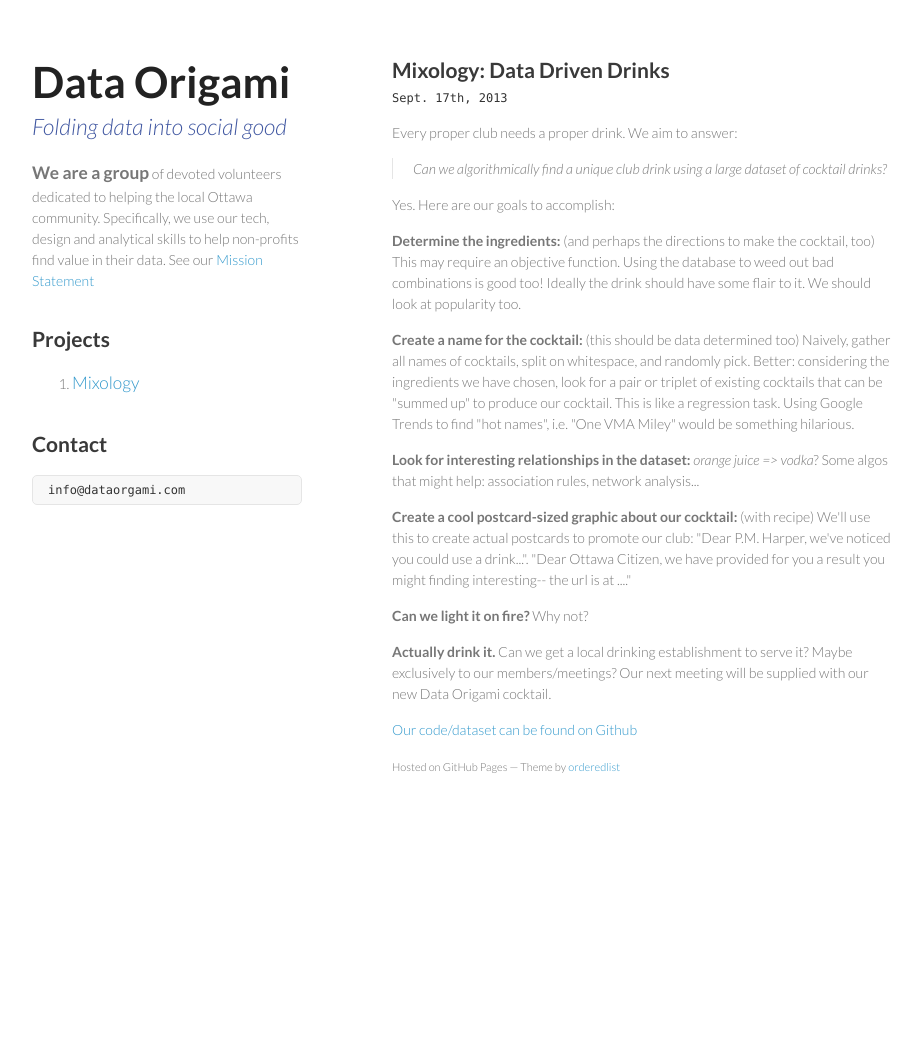
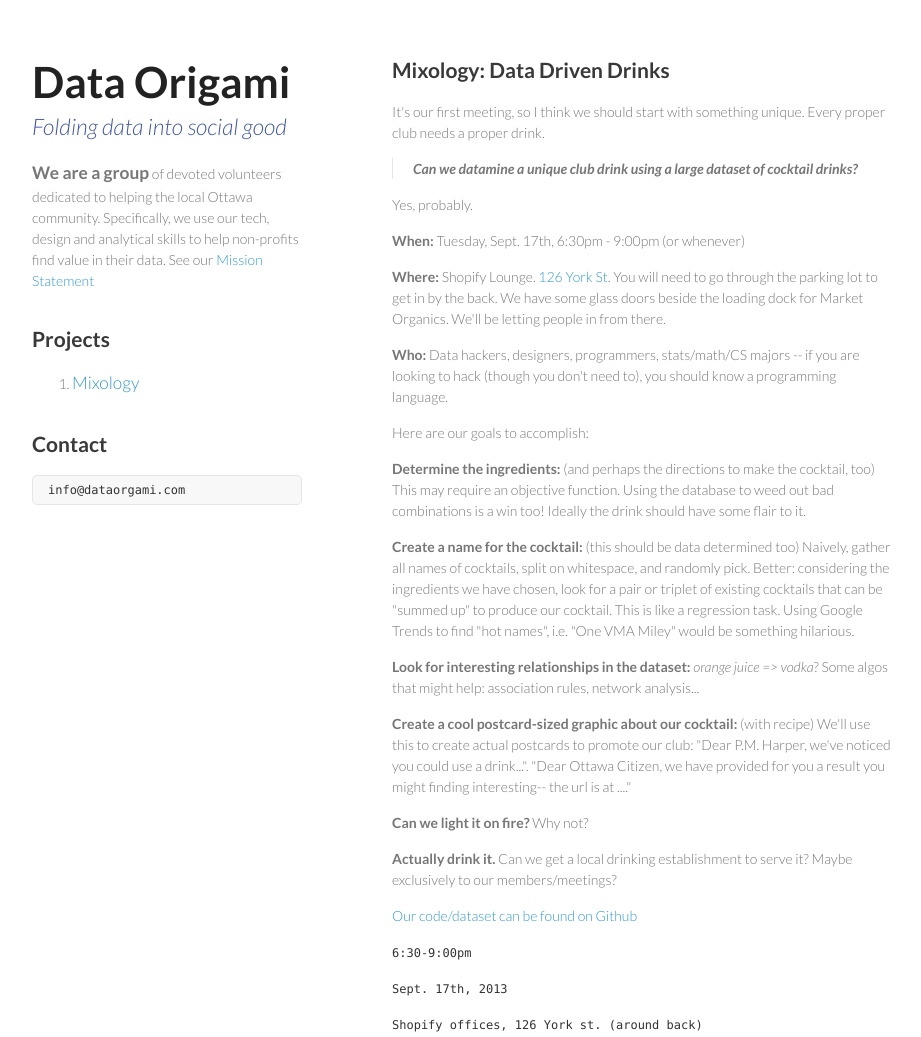
Before and after one commit to DataOrigami/DataOrigami.github.io, a plain HTML site: page index.html in a window 1280 px wide. Shown: the top 1037 px of the page, without its empty margins (178-1099 px from the left). Before the commit the page ends 841 px from the top, so only its background shows below. Drawn offline with nearby package versions, Linux system fonts and the light colour scheme.

Commit message:
adding dates + address

```diff
--- a/index.html
+++ b/index.html
@@ -53,15 +53,20 @@
 
       </header>
       <section>
-        <h2 id="mixology" style="margin-bottom: 5px;">Mixology: Data Driven Drinks</h2>
-        <p><code>Sept. 17th, 2013</code></p>
-        <p>Every proper club needs a proper drink. We aim to answer:</p>
+        <h2 id="mixology" style="margin-bottom: 20px;">Mixology: Data Driven Drinks</h2>
+        <p>It's our first meeting, so I think we should start with something unique. Every proper club needs a proper drink.</p>
 
-        <p><blockquote> Can we algorithmically find a unique club drink using a large dataset of cocktail drinks? </blockquote> </p>
+        <p><blockquote> <b>Can we datamine a unique club drink using a large dataset of cocktail drinks?</b> </blockquote> </p>
 
-        <p>Yes. Here are our goals to accomplish: </p>
+        <p>Yes, probably.</p>
 
-        <p><b>Determine the ingredients:</b> (and perhaps the directions to make the cocktail, too) This may require an objective function. Using the database to weed out bad combinations is good too! Ideally the drink should have some flair to it. We should look at popularity too. </p>
+        <p><b>When:</b> Tuesday, Sept. 17th, 6:30pm - 9:00pm (or whenever)</p>
+        <p><b>Where:</b> Shopify Lounge. <a href="https://maps.google.ca/maps?q=126+york+st,+ottawa&ll=45.42931,-75.689728&spn=0.00224,0.005681&hnear=126+York+St,+Ottawa,+Ottawa+Division,+Ontario&gl=ca&t=m&z=18&iwloc=A">126 York St</a>. You will need to go through the parking lot to get in by the back. We have some glass doors beside the loading dock for Market Organics. We'll be letting people in from there.</p>
+        <p><b>Who:</b> Data hackers, designers, programmers, stats/math/CS majors -- if you are looking to hack (though you don't need to), you should know a programming language.
+
+        <p>Here are our goals to accomplish: </p>
+
+        <p><b>Determine the ingredients:</b> (and perhaps the directions to make the cocktail, too) This may require an objective function. Using the database to weed out bad combinations is a win too! Ideally the drink should have some flair to it.</p>
 
         <p><b>Create a name for the cocktail:</b> (this should be data determined too) Naively, gather all names of cocktails, split on whitespace, and randomly pick. Better: considering the ingredients we have chosen, look for a pair or triplet of existing cocktails that can be "summed up" to produce our cocktail. This is like a regression task. Using Google Trends to find "hot names", i.e. "One VMA Miley" would be something hilarious. </p>
         <p><b>Look for interesting relationships in the dataset:</b> <i>orange juice => vodka</i>? Some algos that might help: association rules, network analysis...
@@ -70,10 +75,14 @@
 
         <p><b>Can we light it on fire?</b> Why not?</p>
 
-        <p><b>Actually drink it.</b> Can we get a local drinking establishment to serve it? Maybe exclusively to our members/meetings? Our next meeting will be supplied with our new Data Origami cocktail. </p>
+        <p><b>Actually drink it.</b> Can we get a local drinking establishment to serve it? Maybe exclusively to our members/meetings?  </p>
 
         <p> <a href="https://github.com/DataOrigami/mixology">Our code/dataset can be found on Github</a> </p>
 
+        <p><code>6:30-9:00pm</code></p>
+        <p><code>Sept. 17th, 2013</code></p>
+        <p><code>Shopify offices, 126 York st. (around back)</code></p>
+        <iframe width="425" height="350" frameborder="0" scrolling="no" marginheight="0" marginwidth="0" src="https://maps.google.ca/maps?q=126+york+st,+ottawa&amp;ie=UTF8&amp;hq=&amp;hnear=126+York+St,+Ottawa,+Ottawa+Division,+Ontario&amp;gl=ca&amp;t=m&amp;z=14&amp;ll=45.429265,-75.69005&amp;output=embed"></iframe><br /><small><a href="https://maps.google.ca/maps?q=126+york+st,+ottawa&amp;ie=UTF8&amp;hq=&amp;hnear=126+York+St,+Ottawa,+Ottawa+Division,+Ontario&amp;gl=ca&amp;t=m&amp;z=14&amp;ll=45.429265,-75.69005&amp;source=embed" style="color:#0000FF;text-align:left">View Larger Map</a></small>
         <footer>
           <p><small>Hosted on GitHub Pages &mdash; Theme by <a href="https://github.com/orderedlist">orderedlist</a></small></p>
         </footer>
@@ -82,4 +91,4 @@
     <script src="javascripts/scale.fix.js"></script>
 
   </body>
-</html>
+</html></html>
```
